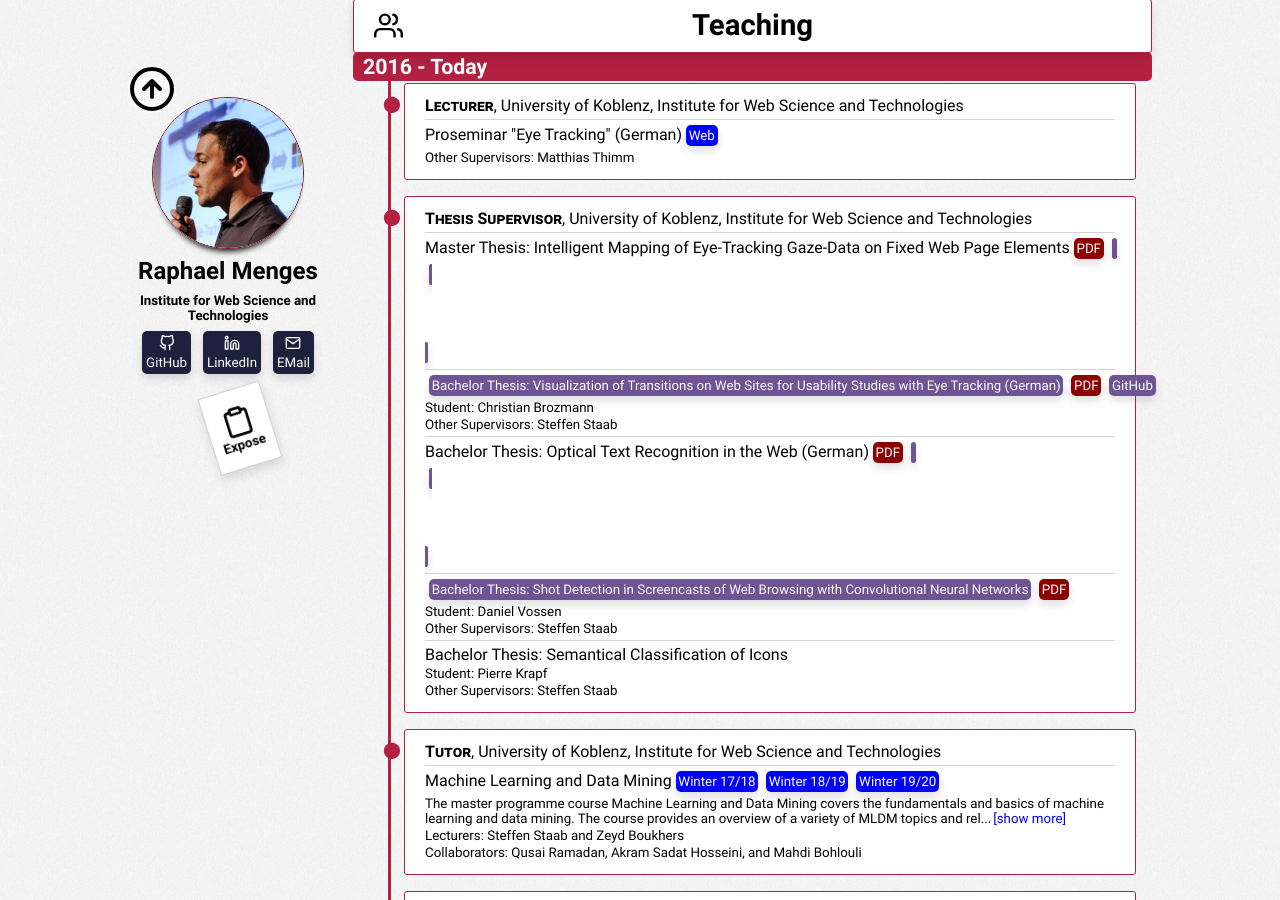
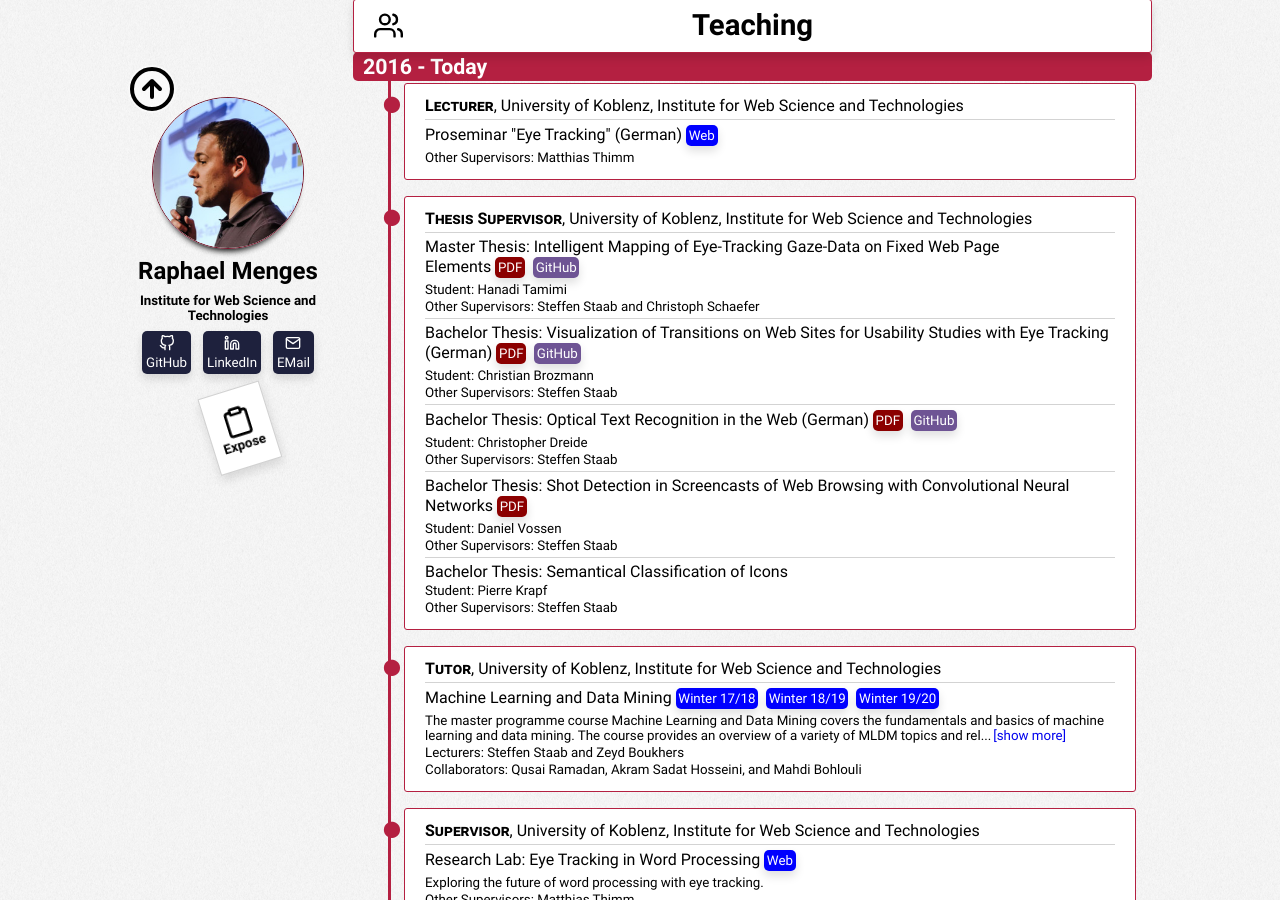
Before and after one commit to raphaelmenges/raphaelmenges.github.io, a Jekyll site: the page built from index.html, in a window 1280 px wide and 900 px high, scrolled down 2616 px. Built offline with Jekyll 4.4.1, drawn with Linux system fonts in a browser that asks for light colours.

Commit message:
Forgot closing a tag.

```diff
--- a/_includes/home/teaching.html
+++ b/_includes/home/teaching.html
@@ -19,7 +19,7 @@ Lorem ipsum dolor sit amet, consectetur adipiscing elit. Aenean eu tristique jus
 	</li>
 	<li>
 		<div><strong style='font-variant: small-caps'>Thesis Supervisor</strong>, University of Koblenz, Institute for Web Science and Technologies</div>
-		<div class='title'>Master Thesis: Intelligent Mapping of Eye-Tracking Gaze-Data on Fixed Web Page Elements<a class='pdf' href='https://kola.opus.hbz-nrw.de/frontdoor/index/index/year/2017/docId/1547'>PDF</a><a class='github' href='https://github.com/Institute-Web-Science-and-Technologies/MTB'></div>
+		<div class='title'>Master Thesis: Intelligent Mapping of Eye-Tracking Gaze-Data on Fixed Web Page Elements<a class='pdf' href='https://kola.opus.hbz-nrw.de/frontdoor/index/index/year/2017/docId/1547'>PDF</a><a class='github' href='https://github.com/Institute-Web-Science-and-Technologies/MTB'>GitHub</a></div>
 		<div class='note'>Student: Hanadi Tamimi</div>
 		<div class='note'>Other Supervisors: Steffen Staab and Christoph Schaefer</div>
 
@@ -27,7 +27,7 @@ Lorem ipsum dolor sit amet, consectetur adipiscing elit. Aenean eu tristique jus
 		<div class='note'>Student: Christian Brozmann</div>
 		<div class='note'>Other Supervisors: Steffen Staab</div>
 
-		<div class='title'>Bachelor Thesis: Optical Text Recognition in the Web (German)<a class='pdf' href='https://west.uni-koblenz.de/assets/theses/cdreide_bachelor_thesis.pdf'>PDF</a><a class='github' href='https://github.com/Drizzy3D/CGRE'></div>
+		<div class='title'>Bachelor Thesis: Optical Text Recognition in the Web (German)<a class='pdf' href='https://west.uni-koblenz.de/assets/theses/cdreide_bachelor_thesis.pdf'>PDF</a><a class='github' href='https://github.com/Drizzy3D/CGRE'>GitHub</a></div>
 		<div class='note'>Student: Christopher Dreide</div>
 		<div class='note'>Other Supervisors: Steffen Staab</div>
 
```
